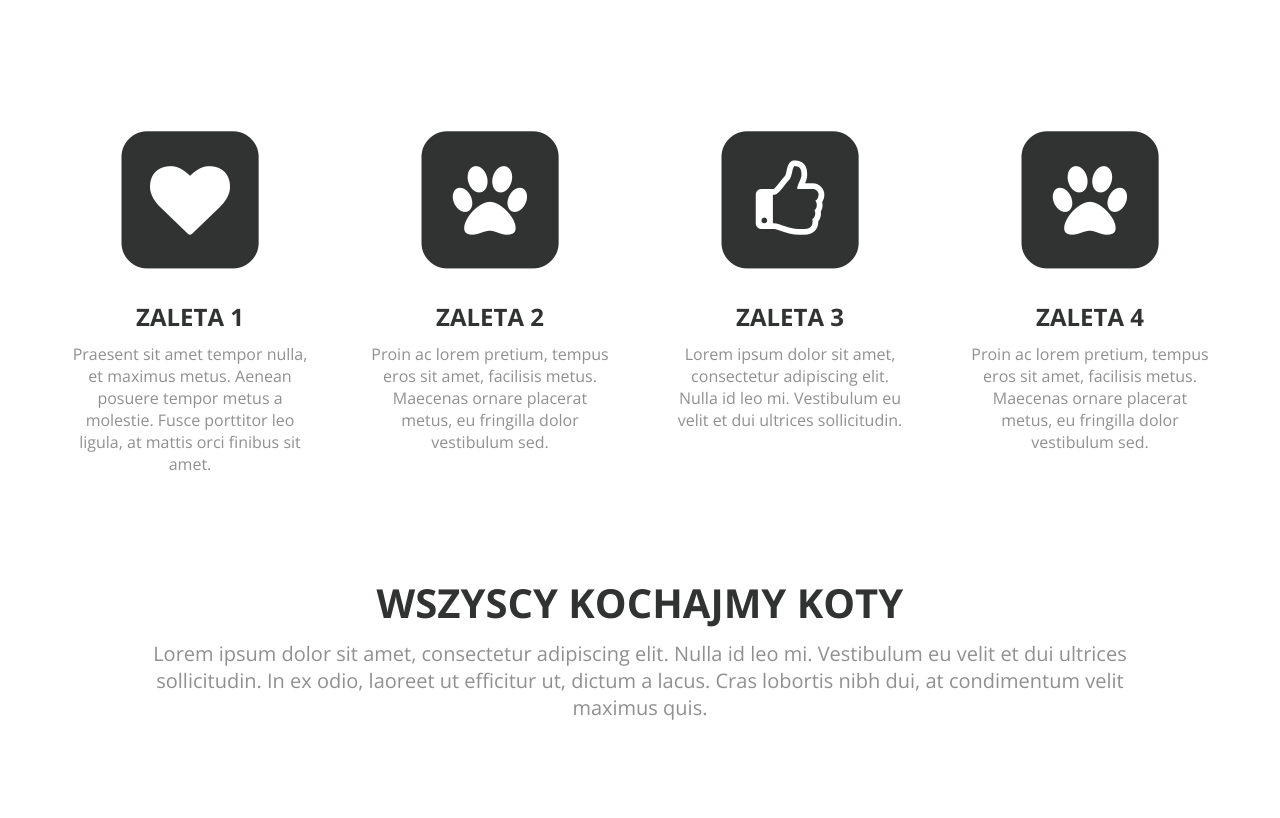
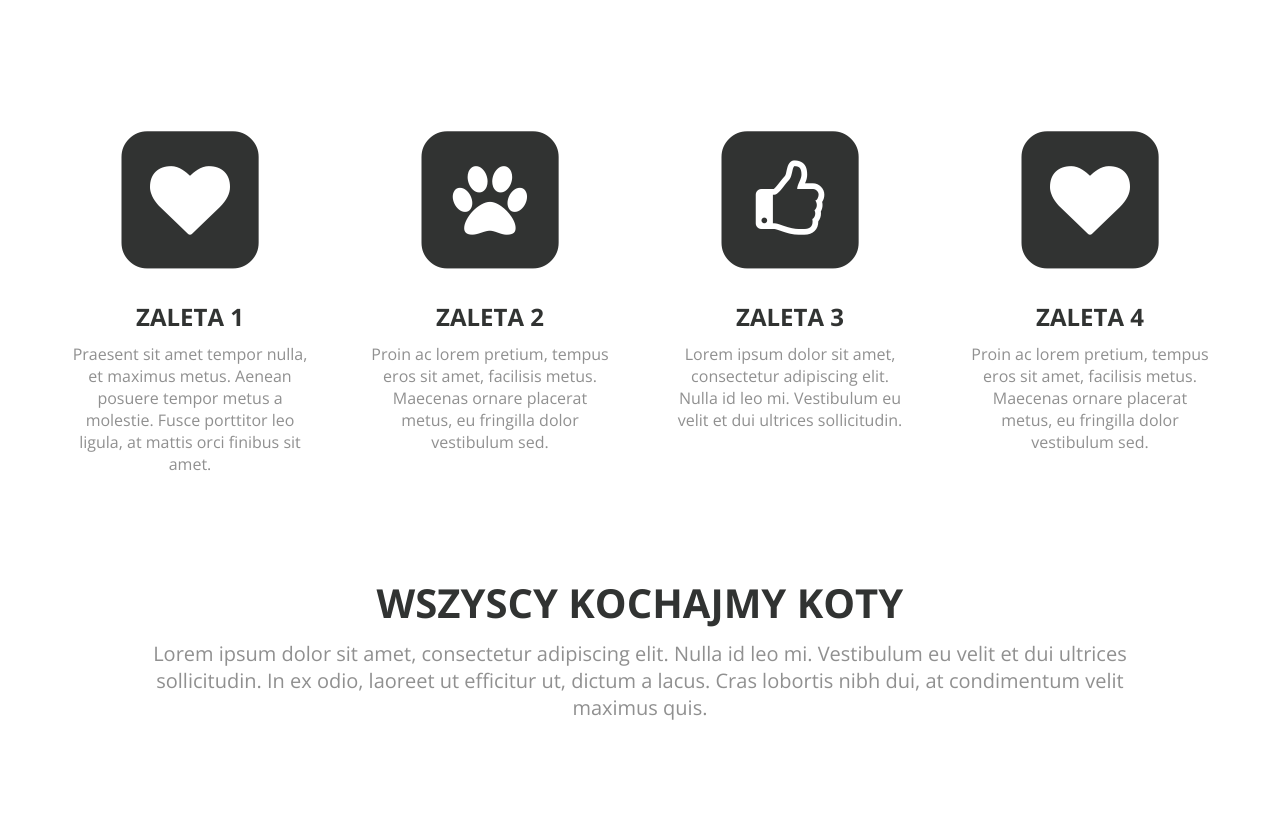
Before and after one commit to LBaraniak/kodilla_sass_cut_site, a website: page index.html in a window 1280 px wide. Shown: the part 800-1618 px from the top of the page. Drawn offline with nearby package versions, Linux system fonts and the light colour scheme; grey boxes are pictures that could not be loaded.

Commit message:
akceptacja 4 zalet i zmiana ikony 4 zalety na unikalna

```diff
--- a/index.html
+++ b/index.html
@@ -61,7 +61,7 @@
 					<div class="col-m-3 col-m-offset-0 col-s-10 col-s-offset-1 profit">
 						<span class="fa-stack fa-lg">
 	  						<i class="fa fa-square fa-stack-2x"></i>
-	  						<i class="fa fa-paw fa-stack-1x fa-inverse"></i>
+	  						<i class="fa fa-heart fa-stack-1x fa-inverse"></i>
 						</span>
 						<h2>Zaleta 4</h2>
 						<p>Proin ac lorem pretium, tempus eros sit amet, facilisis metus. Maecenas ornare placerat metus, eu fringilla dolor vestibulum sed. </p>
```
